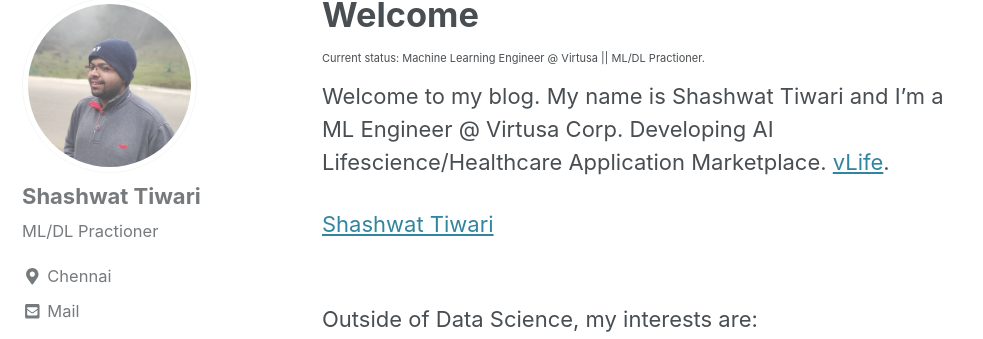
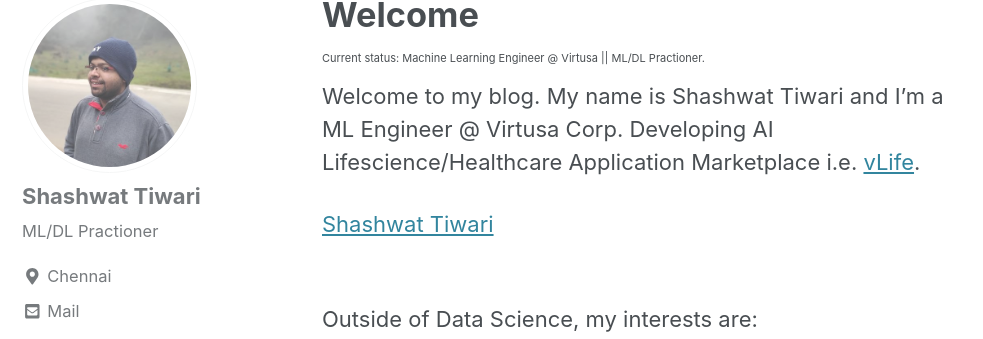
Before and after one commit to shashwatwork/shashwatwork.github.io, a Jekyll site: the page built from index.md, in a window 1280 px wide and 900 px high, scrolled down 585 px. Shown: the part 177-516 px from the top of the window, without its empty margins (0-983 px from the left). Built offline with Jekyll 4.4.1, drawn with Linux system fonts in a browser that asks for light colours; cached includes are drawn as plain includes; our own code applies the rules of GitHub Pages for plain Markdown files; a script that is not in the unit is left out; comment, search, counter and statistics services are not loaded.

Commit message:
added png images

```diff
--- a/_config.yml
+++ b/_config.yml
@@ -24,7 +24,7 @@ url                      : https://shashwatt.github.io
 baseurl                  : # the subpath of your site, e.g. "/blog"
 repository               : # "shashwatwork/shashwatt.github.io"
 teaser                   : # Default teaser image "assets/images/contents/main-cover.jpg"
-logo                     : https://shashwatt.github.io/assets/images/logo.png # path of logo image to display in the masthead, e.g. "/assets/images/88x88.png"
+logo                     : https://shashwatt.github.io/assets/images/logo.PNG # path of logo image to display in the masthead, e.g. "/assets/images/88x88.png"
 masthead_title           : # overrides the website title displayed in the masthead, use " " for no title
 # breadcrumbs            : false # true, false (default)
 words_per_minute         : 200
--- a/index.md
+++ b/index.md
@@ -10,7 +10,7 @@ redirect_from:
 
 <p style="font-size:0.5em">Current status: Machine Learning Engineer @ Virtusa || ML/DL Practioner.</p>
 
-Welcome to my blog. My name is Shashwat Tiwari and I'm a ML Engineer @ Virtusa Corp. Developing AI Lifescience/Healthcare Application Marketplace. [vLife](https://virtusa.com/vlife).
+Welcome to my blog. My name is Shashwat Tiwari and I'm a ML Engineer @ Virtusa Corp. Developing AI Lifescience/Healthcare Application Marketplace i.e. [vLife](https://virtusa.com/vlife).
 
 <script type="text/javascript" src="https://platform.linkedin.com/badges/js/profile.js" async defer></script>
 
```
